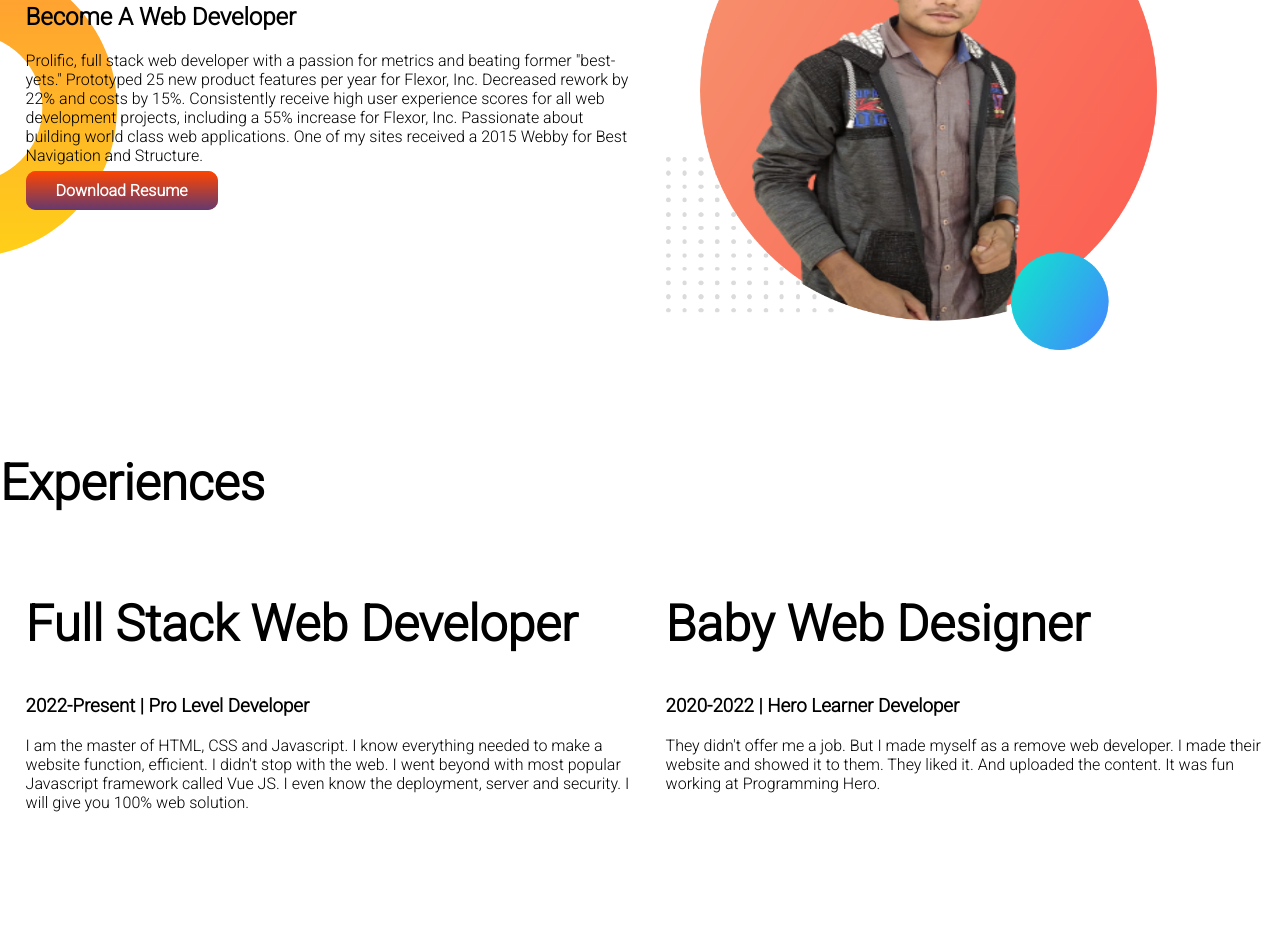
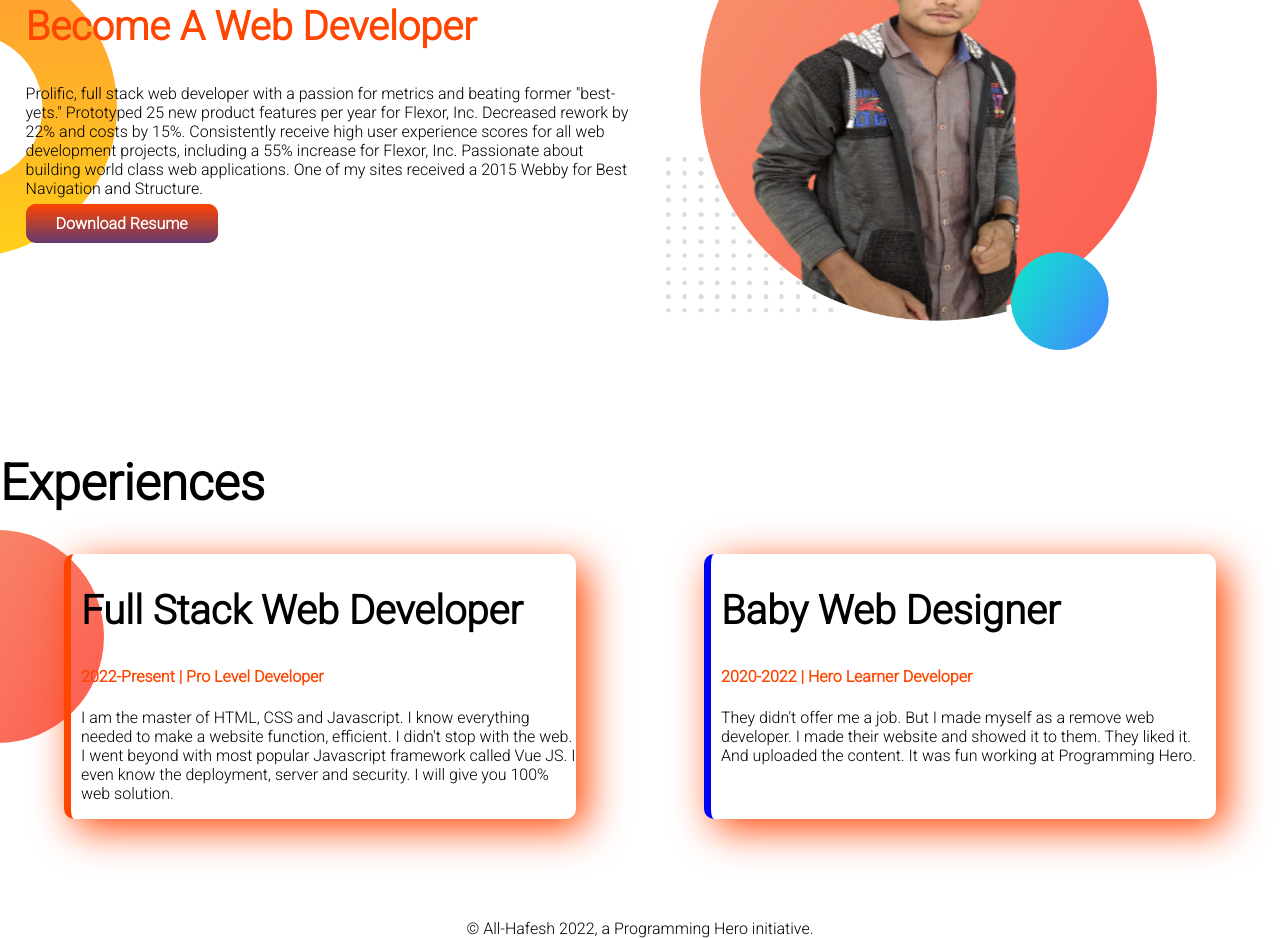
Before and after one commit to hellohafesh/my-portfolio, a plain HTML site: page index.html in a window 1280 px wide. Shown: the part 1290-2228 px from the top of the page. Drawn offline with Linux system fonts and the light colour scheme.

Commit message:
style add and footer add

```diff
--- a/index.html
+++ b/index.html
@@ -17,7 +17,7 @@
         <div class="h-width">
             <h1> Welcome To</h1>
             <h1> <span class="name">All Hafesh</span> World!</h1>
-            <h3> Develope Your Future Projects </h3>
+            <h3 class="name"> Develope Your Future Projects </h3>
             <p>I never believe that a person who success in life and fill up his aim without proper planning,
                 hardworking and perseveration. I would like to get a success in my life by proper planning,
                 hardworking and perseveration. It is not only hope but also my believe that I would able to success
@@ -36,7 +36,7 @@
         </div>
         <div class="h-width">
             <h1> To Do Best </h1>
-            <h2>Become A Web Developer</h2>
+            <h2 class="name">Become A Web Developer</h2>
             <p>Working in a variety of industries such as advertising, consulting, and publishing.Usually design
                 websites, computer systems, and related platforms. </p>
             <a href="" class="hire-btn" target="_blank" rel="noopener"> See More</a>
@@ -48,7 +48,7 @@
 
         <div class="h-width">
             <h1> Hard Worker </h1>
-            <h2>Become A Web Developer</h2>
+            <h2 class="name">Become A Web Developer</h2>
             <p>Prolific, full stack web developer with a passion for metrics and beating former "best-yets." Prototyped
                 25 new product
                 features per year for Flexor, Inc. Decreased rework by 22% and costs by 15%. Consistently receive high
@@ -69,9 +69,9 @@
         <h1>Experiences</h1>
 
         <div class="flex-con">
-            <div class="h-width ">
-                <h1>Full Stack Web Developer</h1>
-                <h3> 2022-Present | Pro Level Developer</h3>
+            <div id="border1" class="h-width ex-shadow ">
+                <h2>Full Stack Web Developer</h2>
+                <h4 class="name"> 2022-Present | Pro Level Developer</h4>
                 <p>I am the master of HTML, CSS and Javascript. I know everything needed to make a website function,
                     efficient. I didn't
                     stop with the web. I went beyond with most popular Javascript framework called Vue JS. I even know
@@ -79,9 +79,9 @@
                     deployment,
                     server and security. I will give you 100% web solution.</p>
             </div>
-            <div class="h-width ">
-                <h1>Baby Web Designer </h1>
-                <h3> 2020-2022 | Hero Learner Developer </h3>
+            <div id="border2" class="h-width ex-shadow ">
+                <h2>Baby Web Designer </h2>
+                <h4 class="name"> 2020-2022 | Hero Learner Developer </h4>
                 <p>They didn't offer me a job. But I made myself as a remove web developer. I made their website and
                     showed
                     it to them.
@@ -92,4 +92,8 @@
 
 </body>
 
+<footer>
+    © All-Hafesh 2022, a Programming Hero initiative.
+</footer>
+
 </html>
--- a/style.css
+++ b/style.css
@@ -2,6 +2,8 @@ body {
     font-family: 'Roboto', sans-serif;
     margin: 0;
 }
+
+
 
 h1 {
     font-size: 50px;
@@ -9,6 +11,7 @@ h1 {
 
 .name {
     color: orangered;
+
 }
 
 .flex-con {
@@ -51,3 +54,37 @@ h1 {
     background-repeat: no-repeat;
     background-position: left
 }
+
+h2 {
+    font-size: 40px;
+}
+
+.ex-shadow {
+    width: 40%;
+    margin-left: 5%;
+    margin-right: 5%;
+    border-radius: 10px;
+    padding-left: 10px;
+    box-shadow: 10px 10px 40px orangered;
+
+}
+
+#border1 {
+    border-left: 7px solid orangered;
+
+}
+
+#border2 {
+    border-left: 7px solid blue;
+}
+
+
+.ex-area {
+    background-image: url(images/exp-bg.png);
+    background-repeat: no-repeat;
+    background-position: left;
+}
+
+footer {
+    text-align: center;
+}
```
